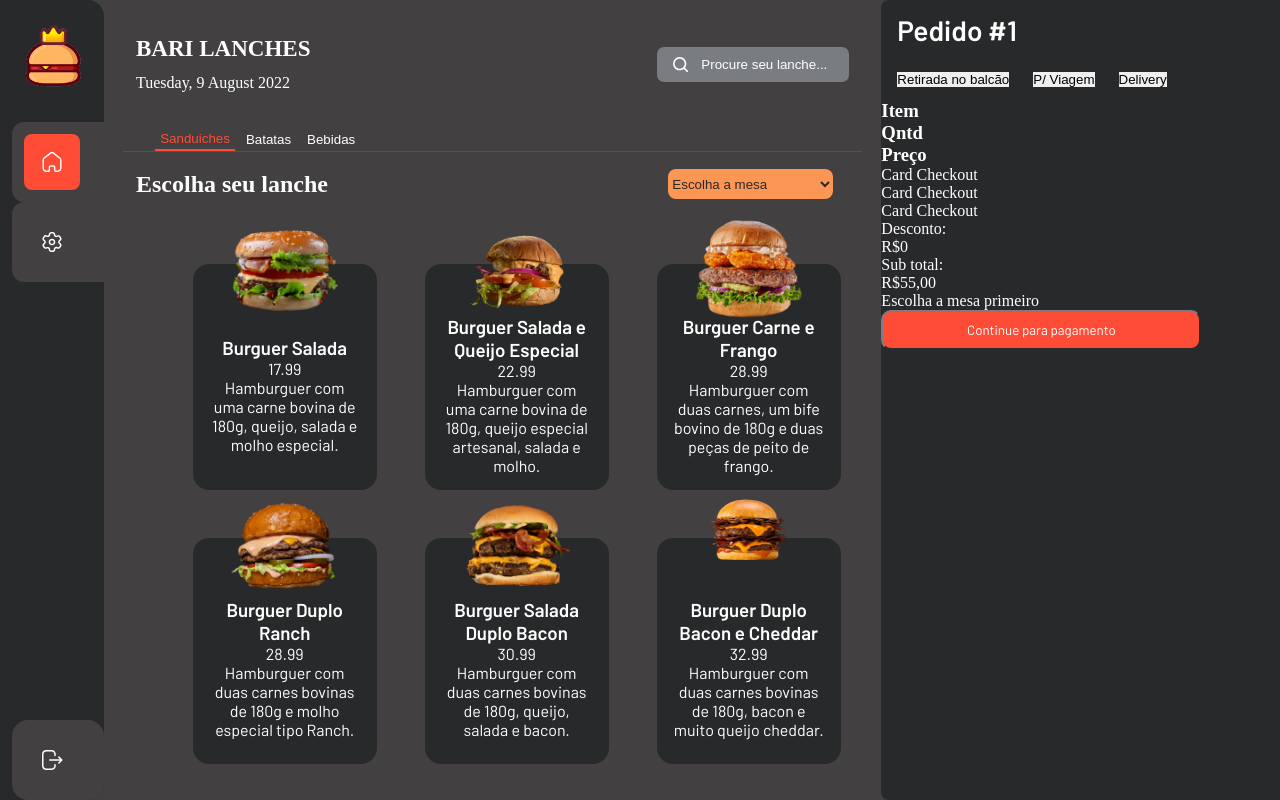
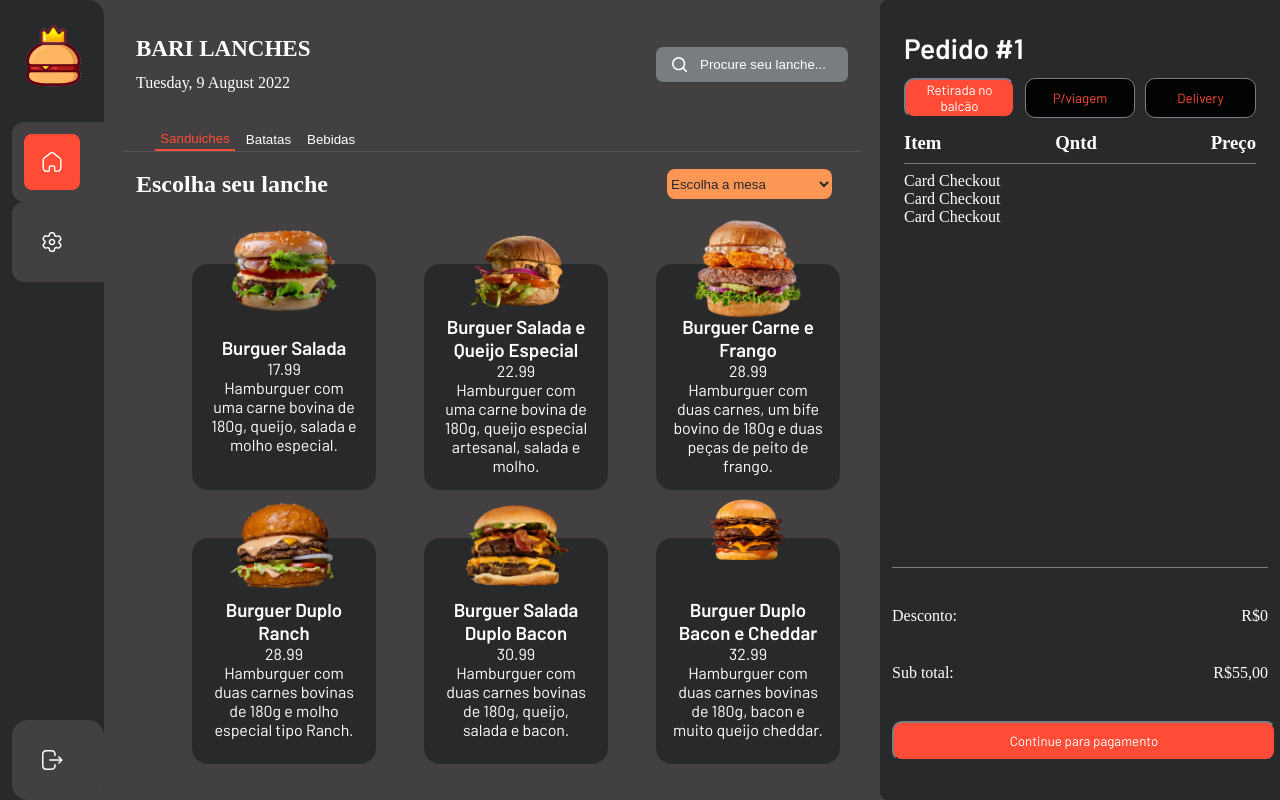
Before and after one commit to barizera/BariLanches-react-ts, a React (Vite) app: page / in a window 1280 px wide. Built offline with nearby package versions, Linux system fonts and the light colour scheme; a web font is replaced by a local one.

Commit message:
Feature: aside of order header and footer done

```diff
--- a/src/components/Button/style.ts
+++ b/src/components/Button/style.ts
@@ -41,7 +41,7 @@ export const StyledButton = styled.button<StyledButtonProps>`
 
     ${size === "large" &&
     css`
-      width: 20rem;
+      width: 24rem;
     `}
   `}
 `;
--- a/src/components/OrderDetails/index.tsx
+++ b/src/components/OrderDetails/index.tsx
@@ -7,22 +7,24 @@ const OrderDetails = () => {
       <Styled.OrderDetailsHeader>
         <h2>Pedido #1</h2>
         <div>
-          <button>Retirada no balcão</button>
-          <button>P/ Viagem</button>
-          <button>Delivery</button>
+          <Button text="Retirada no balcão" size="small" />
+          <Button text="P/viagem" size="small" variant="disable" />
+          <Button text="Delivery" size="small" variant="disable" />
         </div>
       </Styled.OrderDetailsHeader>
-      <div>
+      <Styled.CheckoutDetailsContainer>
+        <Styled.CheckoutDetailsHeader>
           <h3>Item</h3>
           <h3>Qntd</h3>
           <h3>Preço</h3>
-      </div>
+        </Styled.CheckoutDetailsHeader>
         <div>
           <div>Card Checkout</div>
           <div>Card Checkout</div>
           <div>Card Checkout</div>
         </div>
-      <div>
+      </Styled.CheckoutDetailsContainer>
+      <Styled.OrderDetailsFooter>
         <div>
           <p>Desconto:</p>
           <p>R$0</p>
@@ -31,9 +33,12 @@ const OrderDetails = () => {
           <p>Sub total:</p>
           <p>R$55,00</p>
         </div>
-        <p>Escolha a mesa primeiro</p>
-      </div>
-      <Button text="Continue para pagamento" onClick={() => {}} size="large" />
+        <Button
+          text="Continue para pagamento"
+          onClick={() => {}}
+          size="large"
+        />
+      </Styled.OrderDetailsFooter>
     </Styled.OrderDetailsContainer>
   );
 };
--- a/src/components/OrderDetails/styles.ts
+++ b/src/components/OrderDetails/styles.ts
@@ -11,6 +11,12 @@ export const OrderDetailsContainer = styled.aside<OrderDetailsContainerProps>`
     height: 100vh;
     background-color: ${theme.colors.BackgroundColor};
     border-radius: 8px 0 0 8px;
+    padding: 1.5rem;
+    box-sizing: border-box;
+    display: flex;
+    flex-direction: column;
+    align-items: center;
+    position: relative;
   `}
 `;
 
@@ -21,7 +27,6 @@ export const OrderDetailsHeader = styled.aside<OrderDetailsContainerProps>`
     display: flex;
     flex-direction: column;
     justify-content: space-around;
-    margin-left: 1rem;
     h2 {
       font-family: ${theme.constants.bodyFontFamily};
       font-size: ${theme.constants.headingFontSize};
@@ -30,7 +35,46 @@ export const OrderDetailsHeader = styled.aside<OrderDetailsContainerProps>`
       display: flex;
       align-items: center;
       justify-content: flex-start;
-      gap: 1.5rem;
+      gap: 0.6rem;
     }
   `}
 `;
+
+export const CheckoutDetailsContainer = styled.div`
+  ${({ theme }) => css`
+    width: 100%;
+    display: flex;
+    flex-direction: column;
+    justify-content: center;
+  `}
+`;
+export const CheckoutDetailsHeader = styled.div`
+  ${({ theme }) => css`
+    width: 100%;
+    height: 2.5rem;
+    padding: 0.5rem 0;
+    margin-bottom: 0.5rem;
+    box-sizing: border-box;
+    display: flex;
+    justify-content: space-between;
+    border-bottom: 1px solid ${theme.colors.lightBackgroundColor};
+  `}
+`;
+
+export const OrderDetailsFooter = styled.footer`
+  ${({ theme }) => css`
+    width: 23.5rem;
+    height: 14.5rem;
+    border-top: 1px solid ${theme.colors.lightBackgroundColor};
+    position: absolute;
+    bottom: 0;
+
+    display: flex;
+    flex-direction: column;
+    justify-content: space-evenly;
+    div {
+      display: flex;
+      justify-content: space-between;
+    }
+  `}
+`;
```
Lines whose indentation alone changed are shown as unchanged.
